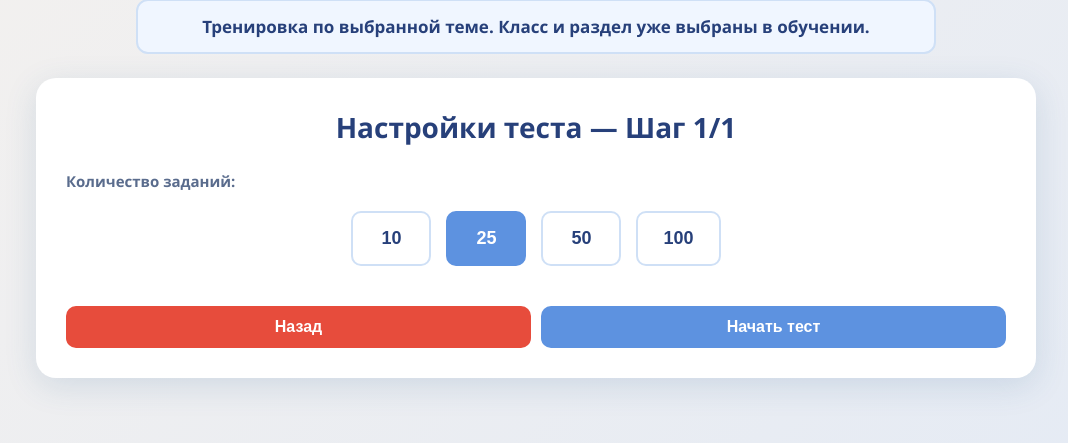
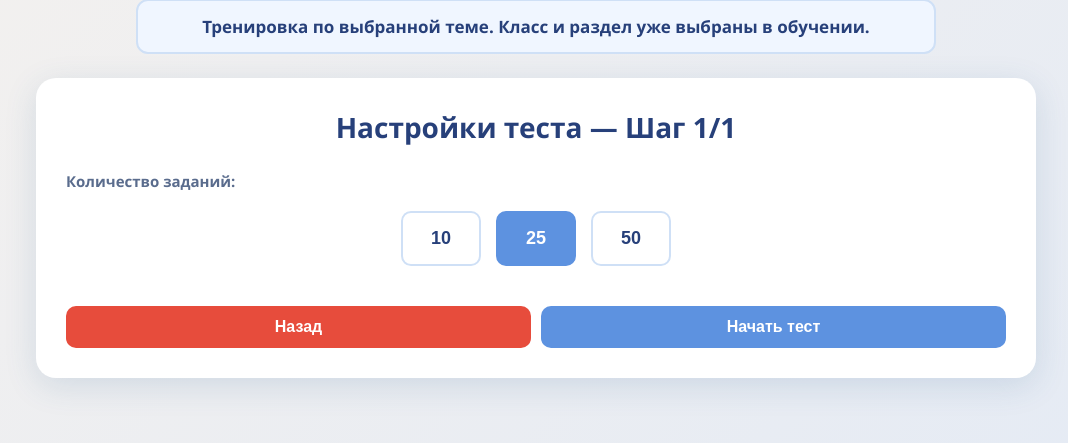
Before and after one commit to Zaharov89/Arina, a Flask app: page /world/test_setup in a window 1280 px wide. Shown: the part 168-611 px from the top of the page, without its empty margins (104-1172 px from the left). Run offline with Flask 3, Linux system fonts and the light colour scheme; parts of the project's set-up code (start-up, migrations or seed data) failed here and were passed over.

Commit message:
Limit world class 1 tests to 50 questions

```diff
--- a/Arina/frontend/templates/world/test_setup.html
+++ b/Arina/frontend/templates/world/test_setup.html
@@ -21,7 +21,6 @@
                         <button class="question-btn" data-count="10">10</button>
                         <button class="question-btn active" data-count="25">25</button>
                         <button class="question-btn" data-count="50">50</button>
-                        <button class="question-btn" data-count="100">100</button>
                     </div>
                 </div>
             </div>
```
